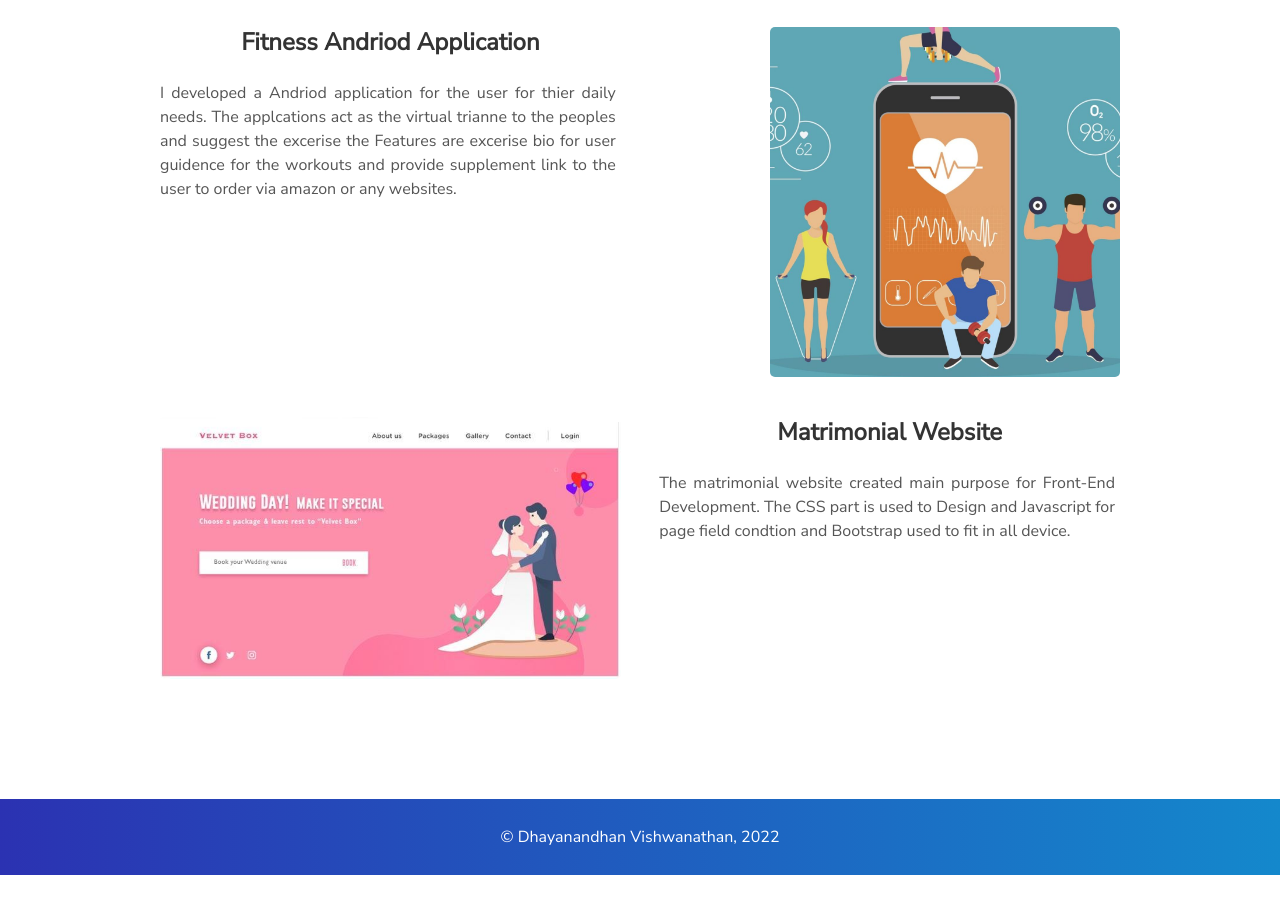
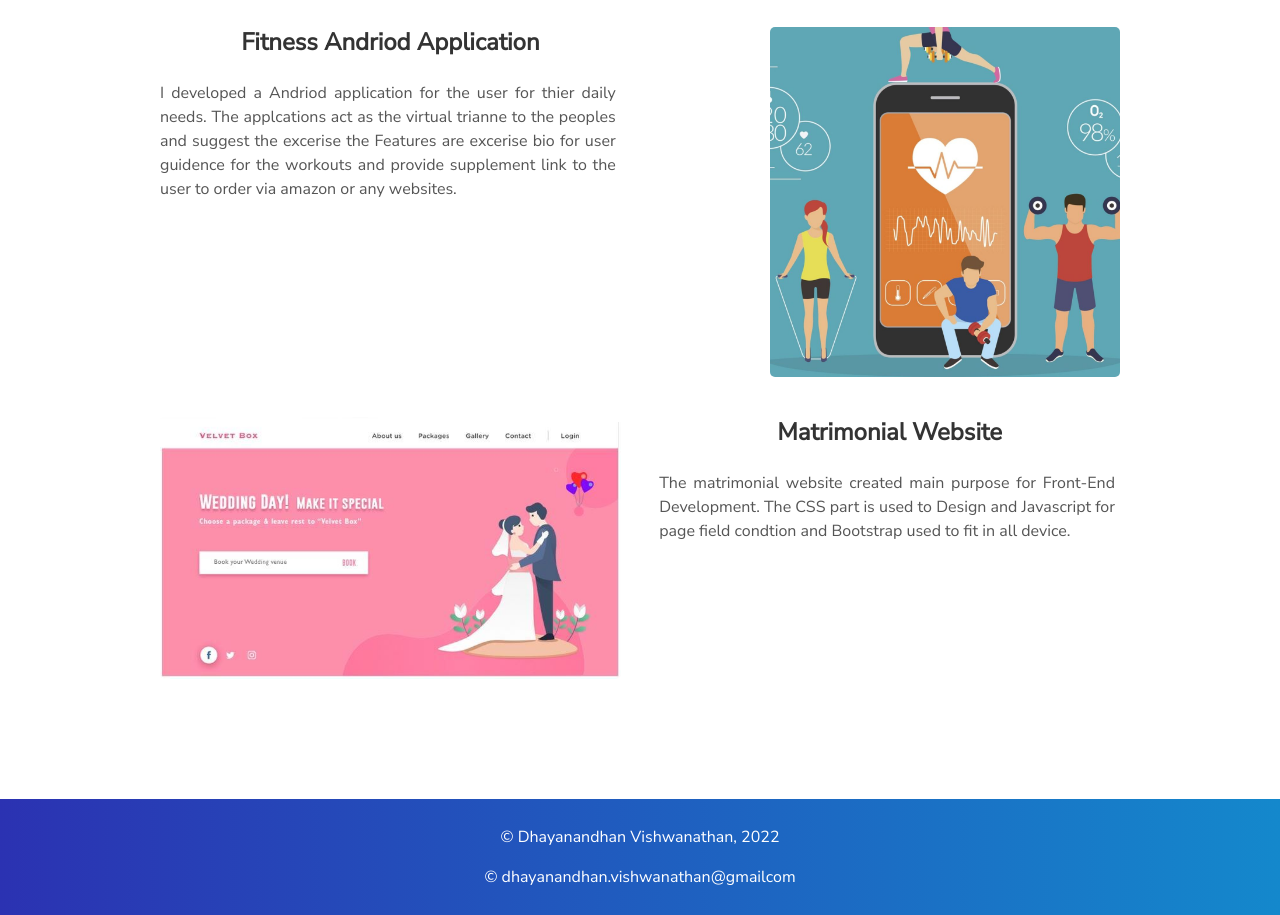
Before and after one commit to dhayasaran/Dhaya_personal_website, a plain HTML site: page index.html in a window 1280 px wide. Shown: the part 3395-4310 px from the top of the page. Before the commit the page ends 4270 px from the top, so only its background shows below. Drawn offline with nearby package versions, Linux system fonts and the light colour scheme.

Commit message:
Update index.html

```diff
--- a/index.html
+++ b/index.html
@@ -293,6 +293,7 @@
 
     <footer class="footer">
       <p>&copy; Dhayanandhan Vishwanathan, 2022</p>
+      <p>&copy; dhayanandhan.vishwanathan@gmailcom</p>
     </footer>
 
     <!-- Import JS: Particles Theme -->
```
